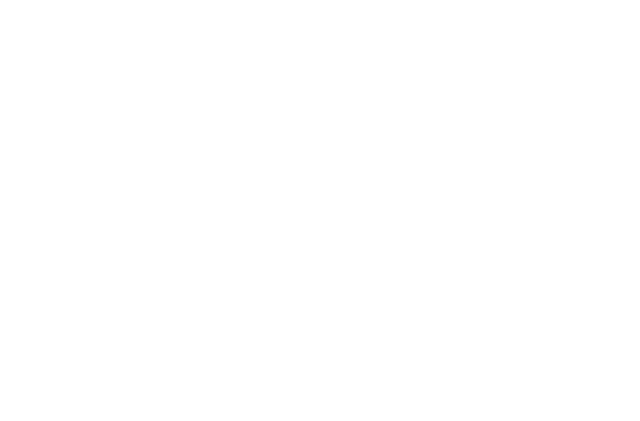
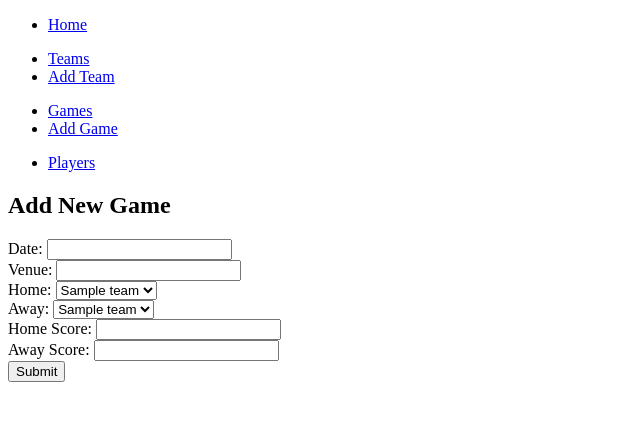
Before and after one commit to klamb95/python_project, a Flask app: page /games/new in a window 1280 px wide. Before the commit the part shown is empty. Shown: the top 421 px of the page, without its empty margins (0-640 px from the left). Run offline with Flask 2, Linux system fonts and the light colour scheme; a database or web service that is not in the repository returns one stand-in record (values such as "Sample title"); some libraries are stand-ins or nearby versions.

Commit message:
add a game web template added

```diff
--- a/controllers/games_controller.py
+++ b/controllers/games_controller.py
@@ -21,4 +21,5 @@
 
 @games_blueprint.route("/games/new")
 def new_game():
-    return render_template("games/new.html")
+    teams = team_repository.select_all()
+    return render_template("games/new.html", teams = teams)
--- a/templates/base.html
+++ b/templates/base.html
@@ -27,6 +27,9 @@
               <li>
                   <a href="/games">Games</a>
               </li>
+              <li>
+                  <a href="/games/new">Add Game</a>
+              </li>
             </ul>
             <ul>
               <li>
--- a/templates/games/new.html
+++ b/templates/games/new.html
@@ -0,0 +1,41 @@
+{% extends "base.html" %}
+{% block content %}
+<h2>Add New Game</h2>
+<form action="/games" method="POST">
+<div>
+    <label for="date">Date:</label>
+    <input type="text" id='date' date='date' >
+</div>
+<div>
+    <label for="venue">Venue:</label>
+    <input type="text" id='venue' venue='venue'>
+</div>
+<div>
+    <label for="team_1">Home:</label>
+    <select name="team_id" id="team">
+        {%for team in teams%}
+        <option value="{{team.id}}">{{team.name}}</option>
+        {%endfor%}
+    </select>
+</div>
+<div>
+    <label for="team_2">Away:</label>
+    <select name="team_id" id="team">
+        {%for team in teams%}
+        <option value="{{team.id}}">{{team.name}}</option>
+        {%endfor%}
+    </select>
+</div>
+<div>
+    <label for="team_1_score">Home Score:</label>
+    <input type="number" id='team_1_score' date='team_1_score' >
+</div>
+<div>
+    <label for="team_2_score">Away Score:</label>
+    <input type="number" id='team_2_score' date='team_2_score' >
+</div>
+<div>
+    <input type="submit">
+</div>
+</form>
+{%endblock%}
```
